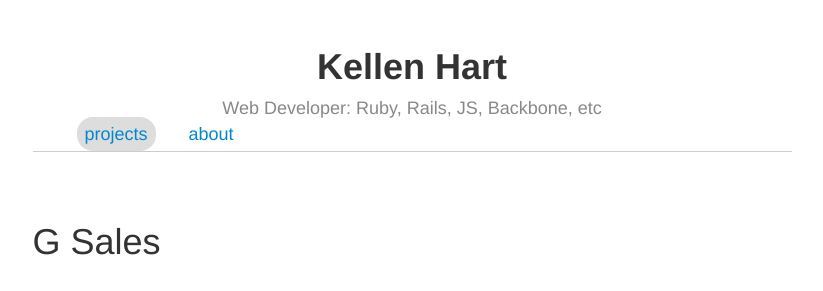
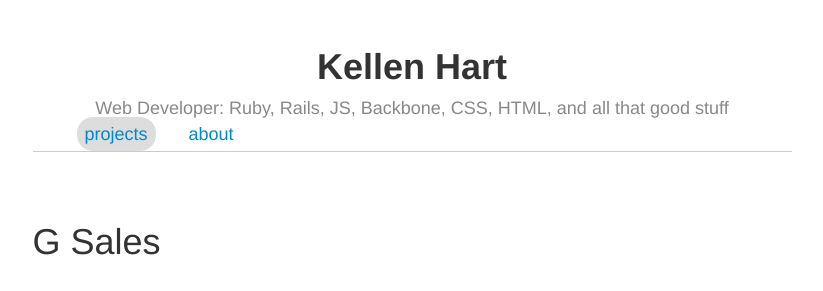
Before and after one commit to kdavh/kdavh.github.io, a Jekyll site: the page built from index.html, in a window 1280 px wide. Shown: the top 291 px of the page, without its empty margins (228-1051 px from the left). Built offline with Jekyll 4.4.1, drawn with Linux system fonts in a browser that asks for light colours; nearby versions of some CDN libraries.

Commit message:
add skills to header

```diff
--- a/_layouts/default.html
+++ b/_layouts/default.html
@@ -21,7 +21,7 @@
       <div class="site">
         <div class="header">
           <h1 class="logo"><a href="/">{{ site.name }}</a></h1>
-          <div class="post-description">Web Developer: Ruby, Rails, JS, Backbone, etc</div>
+          <div class="post-description">Web Developer: Ruby, Rails, JS, Backbone, CSS, HTML, and all that good stuff</div>
           <ul>
             <li><a class="extra" id="project-tab" href="/">projects</a></li>
             <li><a class="extra" id="about-tab" href="/about">about</a></li>
```
